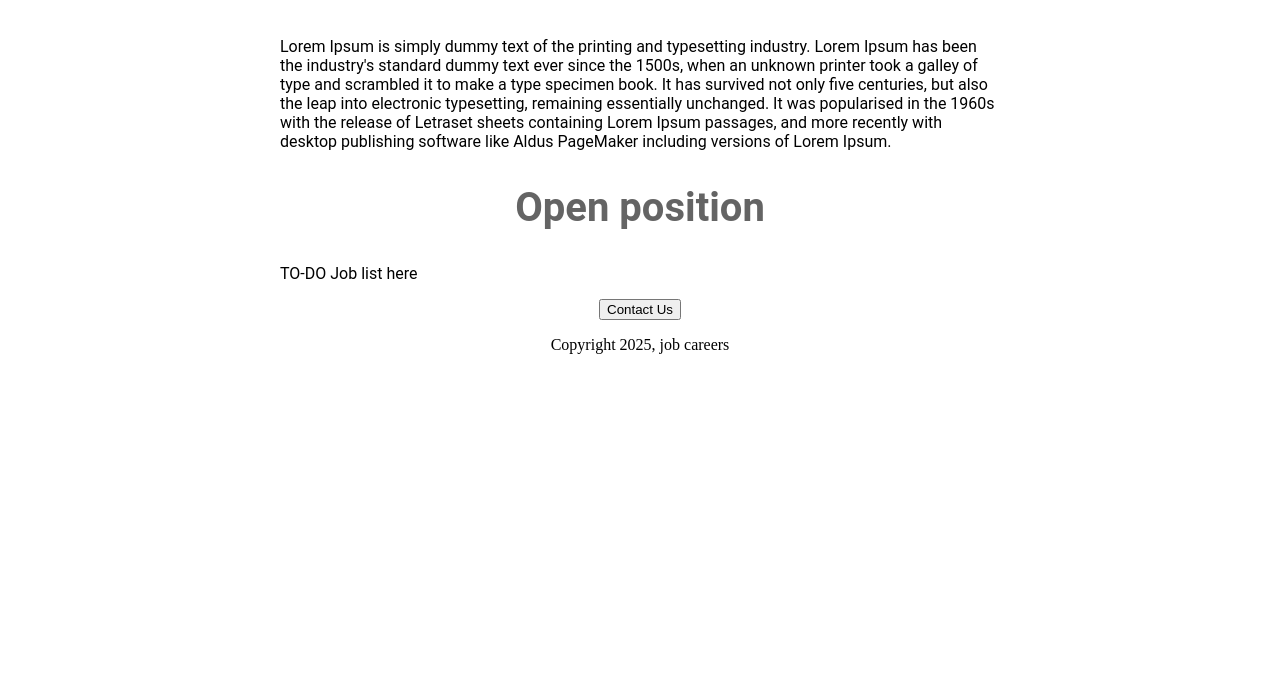
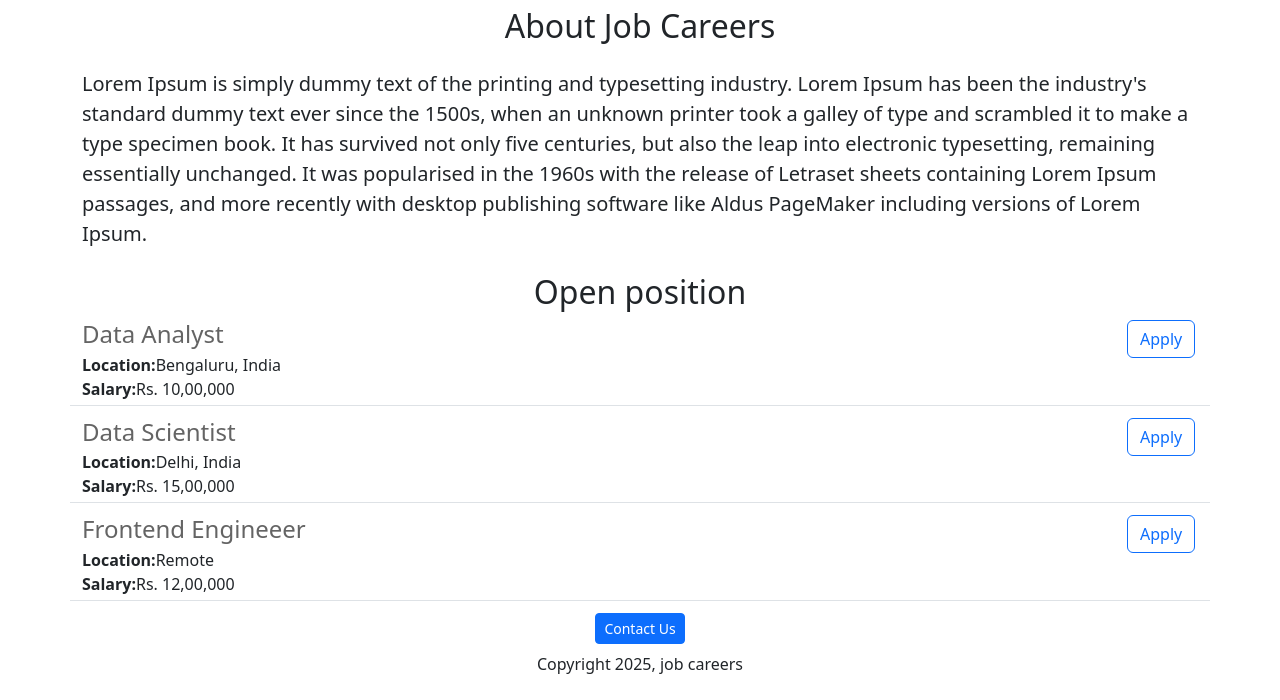
Before and after one commit to VRAI-02/job-careers-website-V3, a Flask app: page / in a window 1280 px wide. Shown: the part 481-1181 px from the top of the page. Before the commit the page ends 835 px from the top, so only its background shows below. Run offline with Flask 3, Linux system fonts and the light colour scheme.

Commit message:
CSS version update with jsonify

```diff
--- a/app.py
+++ b/app.py
@@ -1,10 +1,35 @@
-from flask import Flask , render_template
+from flask import Flask , render_template, jsonify
 
 app = Flask(__name__)
 
+JOBS = [
+  {
+    'id': 1,
+    'title': 'Data Analyst',
+    'location': 'Bengaluru, India',
+    'salary': 'Rs. 10,00,000'
+  },
+  {
+    'id': 2,
+    'title': 'Data Scientist',
+    'location': 'Delhi, India',
+    'salary': 'Rs. 15,00,000'
+  },
+  {
+    'id':3,
+    'title': 'Frontend Engineeer',
+    'location': 'Remote',
+    'salary': 'Rs. 12,00,000'
+  }
+]
+
 @app.route("/")
 def hello_job():
-  return render_template('home.html')
+  return render_template('home.html', jobs=JOBS, company_name='Job')
+
+@app.route("/api/jobs")
+def list_jobs():
+  return jsonify (JOBS)
 
 if __name__ == "__main__":
   app.run(host="0.0.0.0", debug=True)
--- a/templates/home.html
+++ b/templates/home.html
@@ -1,50 +1,35 @@
 <!DOCTYPE html>
 <html>
   <head>
-    <title>job careers</title>
+    <meta charset="utf-8">
+    <meta name="viewport" content="width=device-width, initial-scale=1">
+    <title> job careers</title>
+    <link href="https://cdn.jsdelivr.net/npm/bootstrap@5.3.5/dist/css/bootstrap.min.css" rel="stylesheet" integrity="sha384-SgOJa3DmI69IUzQ2PVdRZhwQ+dy64/BUtbMJw1MZ8t5HZApcHrRKUc4W0kG879m7" crossorigin="anonymous">
     <style>
-      h1 {
-        font-size: 40px;
-        font-family: roboto;
-        font-weight: normal;
-        color: rgb (100,100,100);
-        text-align: center;
-      }
       #banner {
         width: 100%;
-        height: 300px;
-        object-fit: cover;
-      }
-      h2 {
-        font-size: 40px;
-        font-family: roboto;
-        font-weight; normal;
-        color: rgb(100,100,100);
-        text-align: center;
-      }
-      .bodytext {
-        font-family: roboto;
-        color: rgb (100,100,100);
-        font-size: 16px;
-      }
-      #container {
-        max-width: 720px;
-        margin: 0 auto;
+        height: 400px;
+        object-fit: cover
       }
     </style>
   </head>
    <body>
-     <div id = "container">
-    <h1>Job Careers </h1>
-     <img id ="banner" src = "https://64fdb7d0-7c98-431c-bad2-e3d77f1fa212-00-wdy3d8hwsw57.sisko.replit.dev/static/banner.jpeg">
-     <h2> About Job Careers</h2>
-     <p class = "bodytext"> Lorem Ipsum is simply dummy text of the printing and typesetting industry. Lorem Ipsum has been the industry's standard dummy text ever since the 1500s, when an unknown printer took a galley of type and scrambled it to make a type specimen book. It has survived not only five centuries, but also the leap into electronic typesetting, remaining essentially unchanged. It was popularised in the 1960s with the release of Letraset sheets containing Lorem Ipsum passages, and more recently with desktop publishing software like Aldus PageMaker including versions of Lorem Ipsum.
+     <div class = "container">
+    <h1 class="text-center mt-2 mb-4">
+      {{company_name}} Careers </h1>
+     <img class = "img-fluid" id ="banner" src = "https://64fdb7d0-7c98-431c-bad2-e3d77f1fa212-00-wdy3d8hwsw57.sisko.replit.dev/static/banner.jpeg">
+     <h2 class="text-center mt-2 mb-4"> About Job Careers</h2>
+     <p class="lead"> Lorem Ipsum is simply dummy text of the printing and typesetting industry. Lorem Ipsum has been the industry's standard dummy text ever since the 1500s, when an unknown printer took a galley of type and scrambled it to make a type specimen book. It has survived not only five centuries, but also the leap into electronic typesetting, remaining essentially unchanged. It was popularised in the 1960s with the release of Letraset sheets containing Lorem Ipsum passages, and more recently with desktop publishing software like Aldus PageMaker including versions of Lorem Ipsum.
      </p>
-     <h2>Open position</h2>
-     <p class = "bodytext">TO-DO Job list here </p>
-       <div style = "text-align:center;">
-     <button>Contact Us</button>
-         <p> Copyright 2025, job careers</p>
+     <h2 class="text-center mt-4">Open position</h2>
+       <div>
+          {% for job in jobs %}
+            {% include 'jobitem.html' %}
+          {% endfor %}
+       </div>
+       <div class ="text-center mt-2 mb-4">
+     <button class="btn btn-primary btn-sm"> Contact Us </button>
+         <p class="text-center mt-2"> Copyright 2025, job careers</p>
        </div>
     </body>
 </html>
--- /dev/null
+++ b/templates/jobitem.html
@@ -0,0 +1,18 @@
+<div class="border-bottom row" style= "margin-bottom: 12px; padding-bottom: 4px;">
+  <div class="col-11">
+  <h4 style = "color:rgb(100,100,100); margin-bottom: 4px;">
+    {{job ['title']}}
+  </h4>
+  <div>
+    <b>Location:</b>{{job['location']}}
+  </div>
+  {% if 'salary' in job %}
+  <div>
+    <b>Salary:</b>{{job['salary']}}
+  </div>
+  {% endif %}
+  </div>
+  <div class="col-1">
+  <button type="button" class="btn btn-outline-primary float-right align-middle">Apply</button>
+  </div>
+</div>
```
